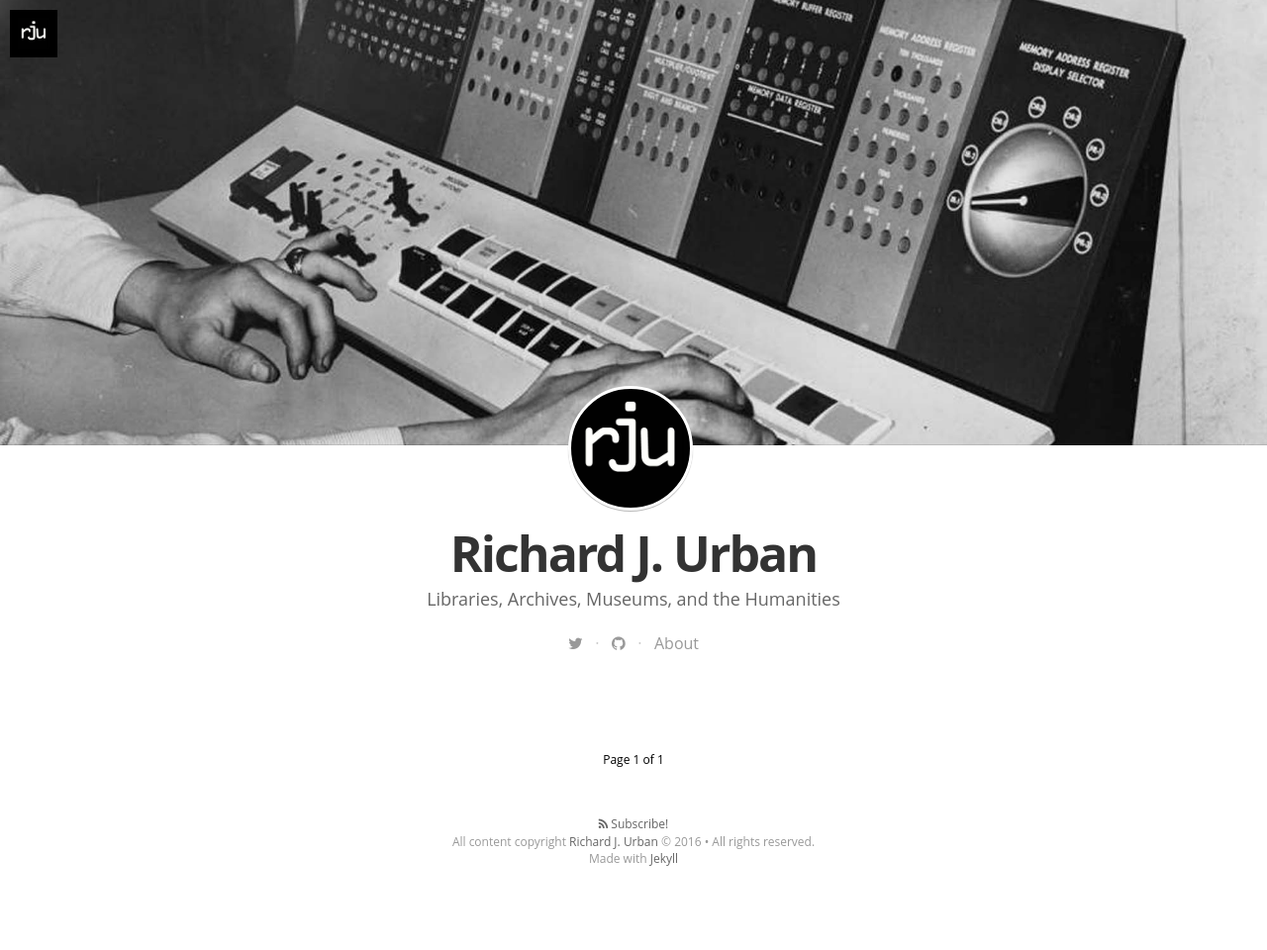
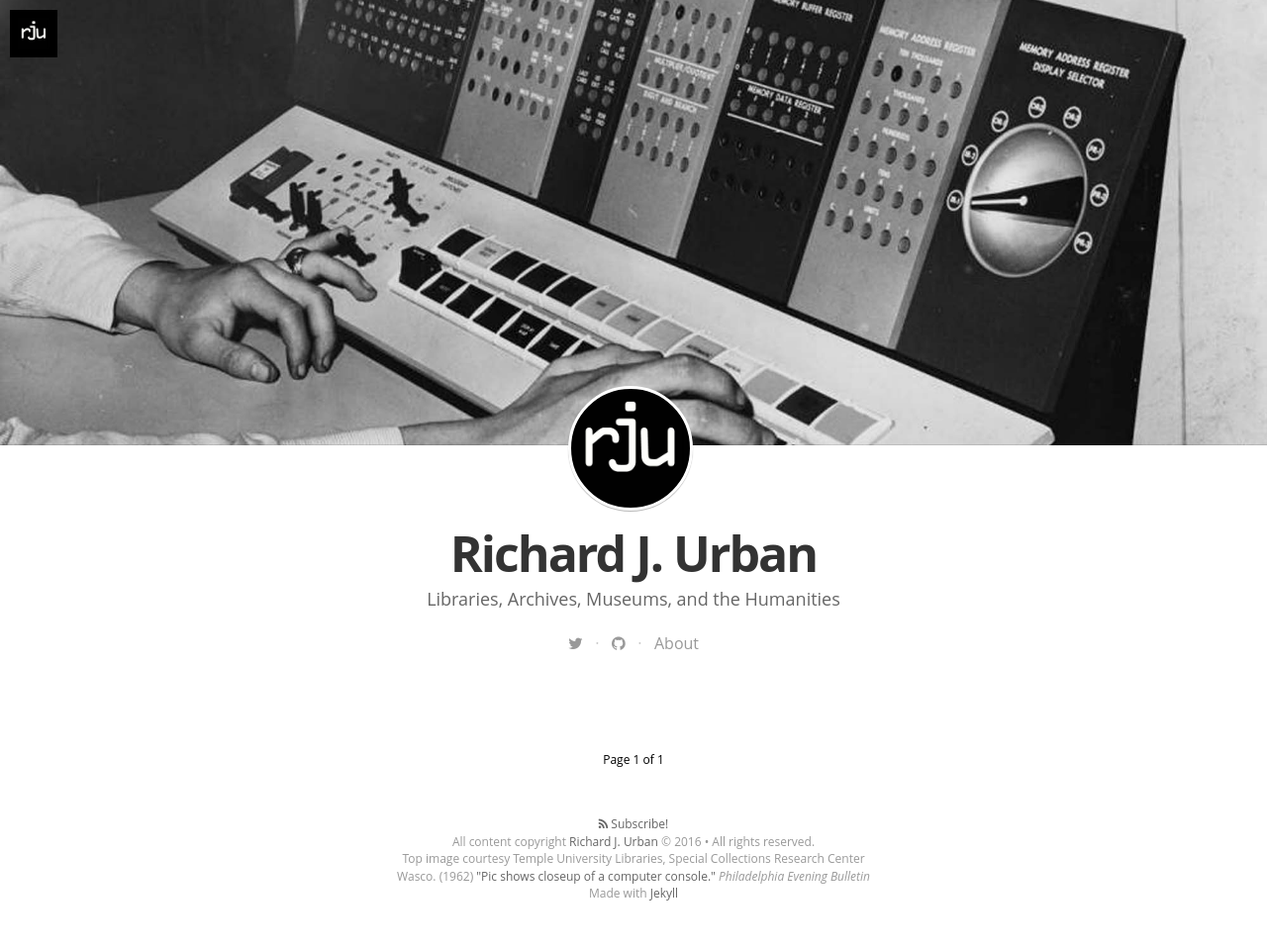
Before and after one commit to musebrarian/musebrarian.github.io, a Jekyll site: the page built from index.html, in a window 1280 px wide. Shown: the whole page at 99% size. Built offline with Jekyll 4.4.1, drawn with Linux system fonts in a browser that asks for light colours; nearby versions of some CDN libraries; some web fonts are replaced; the list of posts is cut into pages by our own code; before the commit the page ends 925 px from its top, so only the background shows below that.

Commit message:
included credits in footer

```diff
--- a/_includes/footer.html
+++ b/_includes/footer.html
@@ -4,7 +4,10 @@
   <a class="subscribe" href="{{ "/feed.xml" | prepend: site.baseurl }}"> <span class="tooltip"> <i class="fa fa-rss"></i> Subscribe!</span></a>
     <div class="inner">
          <section class="copyright">All content copyright <a href="mailto:{{ site.email}}">{{ site.name }}</a> &copy; {{ site.time | date: '%Y' }} &bull; All rights reserved.</section>
+         <section class="copyright">Top image courtesy 	Temple University Libraries, Special Collections Research Center<br />Wasco. (1962) <a href"http://digital.library.temple.edu/cdm/ref/collection/p15037coll3/id/56176">"Pic shows closeup of a computer console."</a> <em>Philadelphia Evening Bulletin</em> </section>
+
          <section class="poweredby">Made with <a href="http://jekyllrb.com"> Jekyll</a></section>
+
     </div>
 </footer>
 
```
